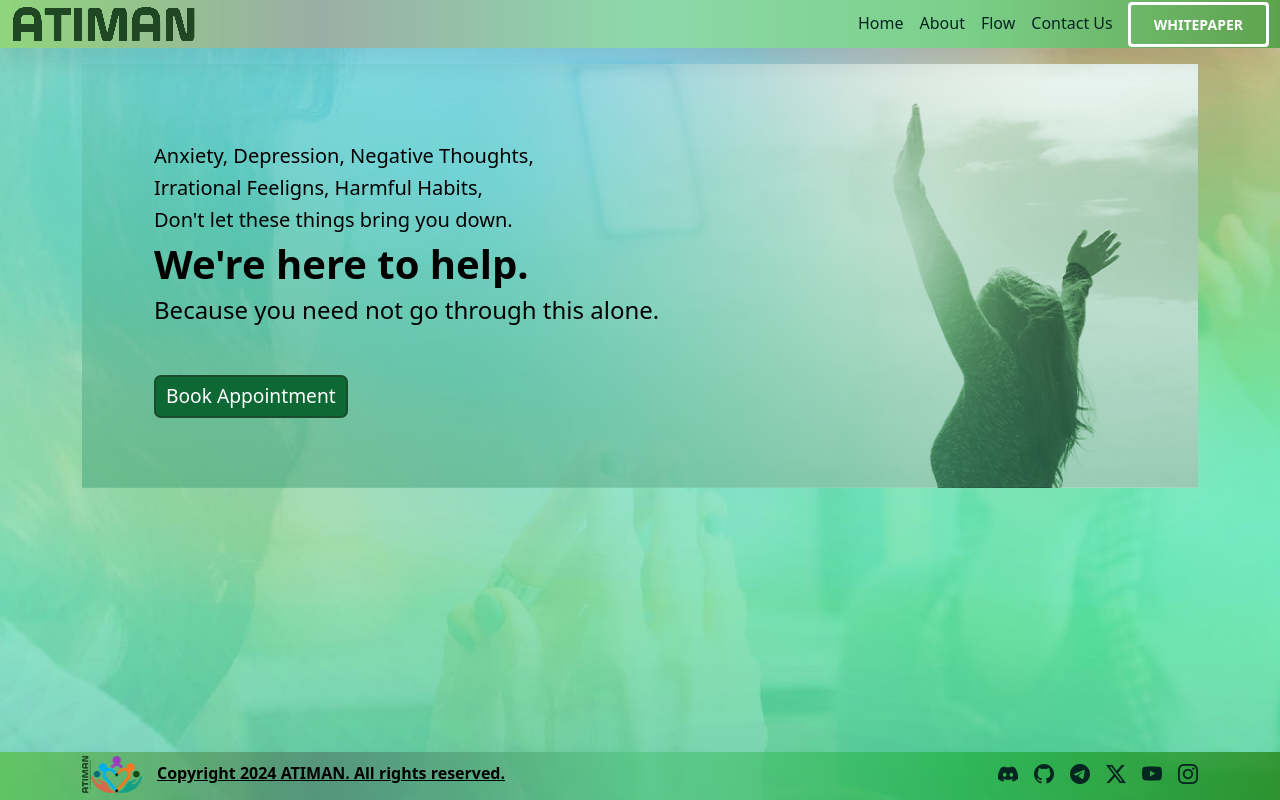
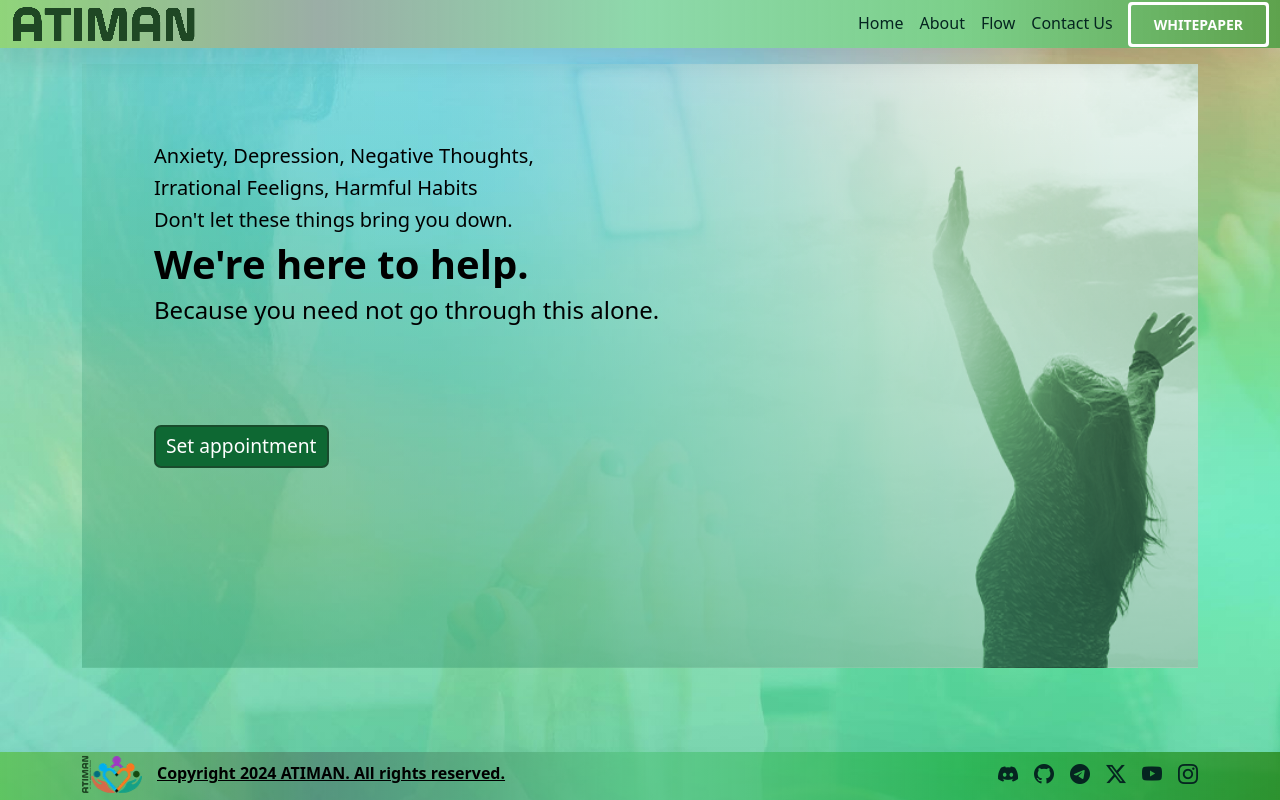
Before and after one commit to jejejeboooy/Atiman_v3, a React (Vite) app: page / in a window 1280 px wide. Shown: the top 800 px of the page. Built offline with nearby package versions, Linux system fonts and the light colour scheme.

Commit message:
landing css edit
landing css edit

```diff
--- a/src/components/donate/donate.css
+++ b/src/components/donate/donate.css
@@ -38,7 +38,6 @@
 }
 
 #donate {
-    padding-top: 200px;
     padding-bottom: 300px;
     text-align: center;
     justify-content: center;
--- a/src/components/landing/AppointForm.jsx
+++ b/src/components/landing/AppointForm.jsx
@@ -40,7 +40,7 @@ const AppointForm = ({ onSendAppointment, lastId }) => {
         className={`btn-appoint ${toggleForm ? "rounded-t-md" : "rounded-md"}`}
       >
         <div className="inline-block align-text-top">
-          Book Appointment
+          Set appointment
         </div>
       </button>
       {toggleForm && (
--- a/src/components/landing/Landing.jsx
+++ b/src/components/landing/Landing.jsx
@@ -15,7 +15,7 @@ export default function Landing() {
                   Anxiety, Depression, Negative Thoughts,
                 </h5>
                 <h5>
-                  Irrational Feeligns, Harmful Habits,
+                  Irrational Feeligns, Harmful Habits
                 </h5>
                 <h5>
                   Don't let these things bring you down.
--- a/src/components/landing/landing.css
+++ b/src/components/landing/landing.css
@@ -25,7 +25,7 @@
     justify-content: left;
     display: flex;
     padding-top: 80px;
-    padding-bottom: 70px;
+    padding-bottom: 200px;
 }
 
 .appoint {
@@ -54,8 +54,13 @@
     cursor: pointer;
 }
 
+.btn-appoint:hover {
+  background-color: #45a049;
+  color: black;
+}
+
 .btn-apt {
-    margin-top: 50px;
+    margin-top: 100px;
     min-width: 1000px;
 }
 
@@ -94,15 +99,15 @@
     width: 100%;
     padding: 10px;
     border: 1px solid #ccc;
-    border-radius: 50px; /* Oblong shape */
+    border-radius: 5px; /* Oblong shape */
     margin-top: 5px;
   }
 
   .submit-btn {
-    background-color: #4CAF50;
+    background-color: var(--c-brand);
     color: white;
     border: none;
-    border-radius: 50px; /* Oblong shape */
+    border-radius: 5px; /* Oblong shape */
     padding: 10px 20px;
     cursor: pointer;
     font-size: 16px;
```
